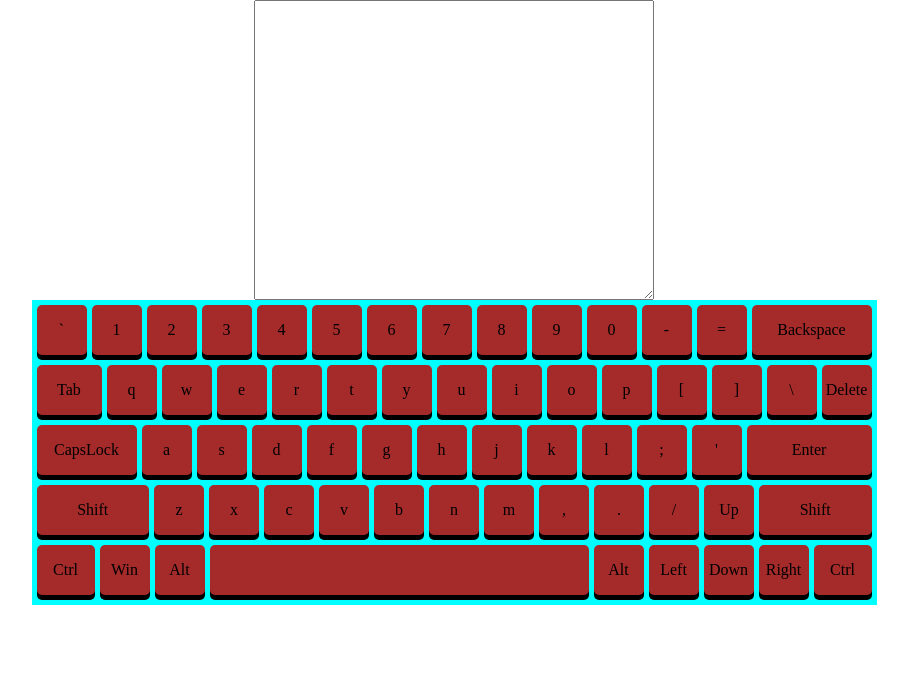
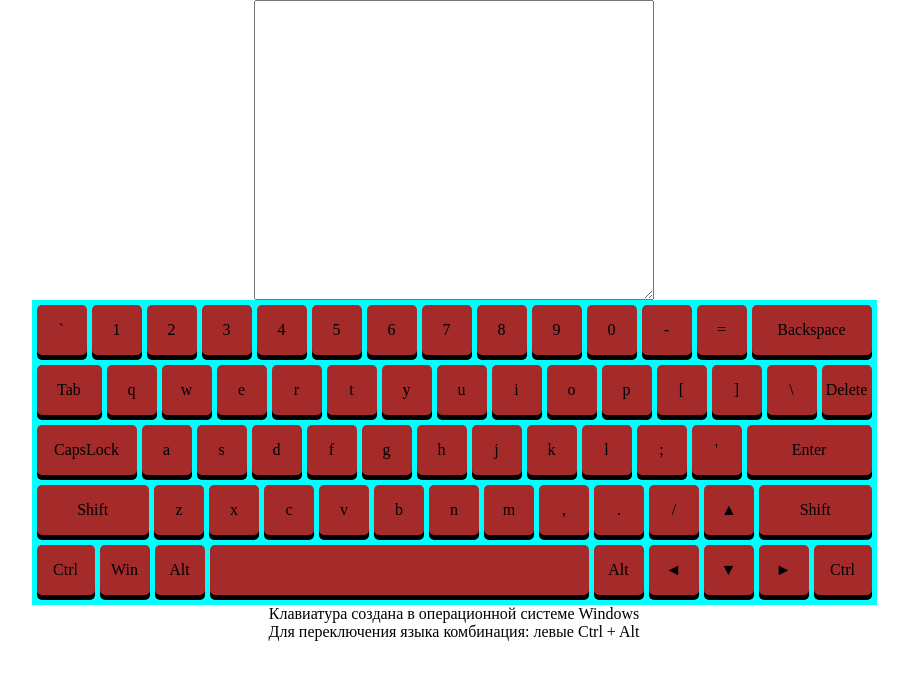
Before and after one commit to aimner/aimner.github.io, a plain HTML site: page keyboard/index.html in a window 1280 px wide. Both pictures are taken after a click on the element "Backspace". Shown: the whole page, without its empty margins (186-1094 px from the left). Drawn offline with Linux system fonts and the light colour scheme.

Commit message:
feat: create up, left, right, down button

```diff
--- a/keyboard/index.html
+++ b/keyboard/index.html
@@ -1,13 +1,19 @@
 <!DOCTYPE html>
 <html lang="en">
+
 <head>
     <meta charset="UTF-8">
     <meta http-equiv="X-UA-Compatible" content="IE=edge">
     <meta name="viewport" content="width=device-width, initial-scale=1.0">
     <link rel="stylesheet" href="./partials/style.css">
+    <link rel="preconnect" href="https://fonts.googleapis.com">
+    <link rel="preconnect" href="https://fonts.gstatic.com" crossorigin>
+    <link href="https://fonts.googleapis.com/css2?family=Raleway&display=swap" rel="stylesheet">
     <title>Document</title>
 </head>
+
 <body>
     <script src="./index.js"></script>
 </body>
+
 </html>
--- a/keyboard/index.js
+++ b/keyboard/index.js
@@ -2,6 +2,8 @@ const body = document.querySelector('body');
 const container = document.createElement('div');
 const textArea = document.createElement('textarea');
 const keyboard = document.createElement('div');
+const whatSistem = document.createElement('div');
+const howChangeLang  = document.createElement('div');
 const keyBoardcods = [['Backspace', 'Equal', 'Minus', 'Digit0', 'Digit9', 'Digit8', 'Digit7', 'Digit6', 'Digit5', 'Digit4', 'Digit3', 'Digit2', 'Digit1', 'Backquote'],
   ['Delete', 'Backslash', 'BracketRight', 'BracketLeft', 'KeyP', 'KeyO', 'KeyI', 'KeyU', 'KeyY', 'KeyT', 'KeyR', 'KeyE', 'KeyW', 'KeyQ', 'Tab'],
   ['Enter', 'Quote', 'Semicolon', 'KeyL', 'KeyK', 'KeyJ', 'KeyH', 'KeyG', 'KeyF', 'KeyD', 'KeyS', 'KeyA', 'CapsLock'],
@@ -11,25 +13,25 @@
 const keyboardRaws = [['Backspace', '=', '-', '0', '9', '8', '7', '6', '5', '4', '3', '2', '1', '`'],
   ['Delete', '\\', ']', '[', 'p', 'o', 'i', 'u', 'y', 't', 'r', 'e', 'w', 'q', 'Tab'],
   ['Enter', '\'', ';', 'l', 'k', 'j', 'h', 'g', 'f', 'd', 's', 'a', 'CapsLock'],
-  ['Shift', 'Up', '/', '.', ',', 'm', 'n', 'b', 'v', 'c', 'x', 'z', 'Shift'],
-  ['Ctrl', 'Right', 'Down', 'Left', 'Alt', ' ', 'Alt', 'Win', 'Ctrl']];
+  ['Shift', '▲', '/', '.', ',', 'm', 'n', 'b', 'v', 'c', 'x', 'z', 'Shift'],
+  ['Ctrl', '►', '▼', '◄', 'Alt', ' ', 'Alt', 'Win', 'Ctrl']];
 
 const keyboardRawsRu = [['Backspace', '=', '-', '0', '9', '8', '7', '6', '5', '4', '3', '2', '1', 'ё'],
   ['Delete', '\\', 'ъ', 'х', 'з', 'щ', 'ш', 'г', 'н', 'е', 'к', 'у', 'ц', 'й', 'Tab'],
   ['Enter', 'э', 'ж', 'д', 'л', 'о', 'р', 'п', 'а', 'в', 'ы', 'ф', 'CapsLock'],
-  ['Shift', 'Up', '.', 'ю', 'б', 'ь', 'т', 'и', 'м', 'с', 'ч', 'я', 'Shift'],
-  ['Ctrl', 'Right', 'Down', 'Left', 'Alt', ' ', 'Alt', 'Win', 'Ctrl']];
+  ['Shift', '▲', '.', 'ю', 'б', 'ь', 'т', 'и', 'м', 'с', 'ч', 'я', 'Shift'],
+  ['Ctrl', '►', '▼', '◄', 'Alt', ' ', 'Alt', 'Win', 'Ctrl']];
 
 const lettersShift = [['Backspace', '+', '_', ')', '(', '*', '&', '^', '%', '$', '#', '@', '!', '~'],
   ['Delete', '|', '{', '}', 'p', 'o', 'i', 'u', 'y', 't', 'r', 'e', 'w', 'q', 'Tab'],
   ['Enter', '\"', ':', 'l', 'k', 'j', 'h', 'g', 'f', 'd', 's', 'a', 'CapsLock'],
-  ['Shift', 'Up', '?', '>', '<', 'm', 'n', 'b', 'v', 'c', 'x', 'z', 'Shift'],
-  ['Ctrl', 'Right', 'Down', 'Left', 'Alt', ' ', 'Alt', 'Win', 'Ctrl']];
+  ['Shift', '▲', '?', '>', '<', 'm', 'n', 'b', 'v', 'c', 'x', 'z', 'Shift'],
+  ['Ctrl', '►', '▼', '◄', 'Alt', ' ', 'Alt', 'Win', 'Ctrl']];
 const lettersShiftRu = [['Backspace', '+', '_', ')', '(', '*', '?', ':', '%', ';', '№', '"', '!', 'Ё'],
   ['Delete', '/', 'ъ', 'х', 'з', 'щ', 'ш', 'г', 'н', 'е', 'к', 'у', 'ц', 'й', 'Tab'],
   ['Enter', 'э', 'ж', 'д', 'л', 'о', 'р', 'п', 'а', 'в', 'ы', 'ф', 'CapsLock'],
-  ['Shift', 'Up', ',', 'ю', 'б', 'ь', 'т', 'и', 'м', 'с', 'ч', 'я', 'Shift'],
-  ['Ctrl', 'Right', 'Down', 'Left', 'Alt', ' ', 'Alt', 'Win', 'Ctrl']];
+  ['Shift', '▲', ',', 'ю', 'б', 'ь', 'т', 'и', 'м', 'с', 'ч', 'я', 'Shift'],
+  ['Ctrl', '►', '▼', '◄', 'Alt', ' ', 'Alt', 'Win', 'Ctrl']];
 
 const buttonsArr = [];
 const letters = [];
@@ -44,6 +46,10 @@ class ButClass {
     container.prepend(textArea);
     keyboard.className = 'keyboard__container';
     container.append(keyboard);
+    whatSistem.innerHTML = "Клавиатура создана в операционной системе Windows"
+    container.append(whatSistem);
+    howChangeLang.innerHTML = "Для переключения языка комбинация: левыe Ctrl + Alt"
+    container.append(howChangeLang);
     this.createKeyboardRaw();
   }
 
@@ -80,13 +86,12 @@ class ButClass {
   changeButtonText() {
     for (let i = 0; i < keyboardRaws.length; i++) {
       for (let j = 0; j < keyboardRaws[i].length; j++) {
-        console.log(lang);
         lang ? buttonsArr[i][j].innerHTML = keyboardRawsRu[i][j] : buttonsArr[i][j].innerHTML = keyboardRaws[i][j];
       }
     }
   }
 
-  addClass(button, keyboardText) {
+  addClass(button) {
     switch (button.textContent) {
       case 'Backspace':
         button.classList.add('backspace');
@@ -127,6 +132,27 @@ letters.forEach((item) => {
 });
 
 
+for (const item of buttonsArr) {
+  item.forEach((elem) => {
+    elem.addEventListener('mousedown', () => {
+      if (elem.textContent !== 'CapsLock') {
+        elem.classList.add('active-button');
+      }
+    });
+  });
+}
+
+for (const item of buttonsArr) {
+  item.forEach((elem) => {
+    elem.addEventListener('mouseup', () => {
+      if (elem.textContent !== 'CapsLock') {
+        elem.classList.remove('active-button');
+      }
+    });
+  });
+}
+
+
 let langFlag = false;
 
 document.addEventListener('keydown', (event) => {
@@ -145,7 +171,7 @@ document.addEventListener('keydown', (event) => {
     for (item of key) {
       if (item.dataset.cod === event.code && event.key != 'CapsLock') {
         item.classList.add('active-button');
-        if (event.key.length === 1 && event.code != 'Space' && textOn) {
+        if (item.textContent.length === 1 && event.code != 'Space' && textOn) {
           textArea.value += item.textContent;
         }
       }
@@ -211,7 +237,6 @@ del.addEventListener('click', (event) => {
   delText();
 });
 
-
 backspace.addEventListener('click', (event) => {
   bacText();
 });
@@ -248,7 +273,15 @@ function increaseText() {
 }
 
 function increaseTextShift(event) {
-  if(lang){
+  if (lang) {
+    increaseTextShiftRu(event);
+  } else {
+    increaseTextShiftEn(event);
+  }
+}
+
+
+function increaseTextShiftRu(event) {
   for (let i = 0; i < keyboardRaws.length; i++) {
     for (let j = 0; j < keyboardRaws[i].length; j++) {
       buttonsArr[i][j].innerHTML === lettersShiftRu[i][j] ? console.log('lol') : buttonsArr[i][j].innerHTML = lettersShiftRu[i][j];
@@ -261,7 +294,9 @@ function increaseTextShift(event) {
       }
     }
   }
-  } else {
+}
+
+function increaseTextShiftEn(event) {
   for (let i = 0; i < keyboardRaws.length; i++) {
     for (let j = 0; j < keyboardRaws[i].length; j++) {
       buttonsArr[i][j].innerHTML === lettersShift[i][j] ? console.log('lol') : buttonsArr[i][j].innerHTML = lettersShift[i][j];
@@ -274,19 +309,6 @@ function increaseTextShift(event) {
       }
     }
   }
-  }
-  // for (let i = 0; i < keyboardRaws.length; i++) {
-  //   for (let j = 0; j < keyboardRaws[i].length; j++) {
-  //     buttonsArr[i][j].innerHTML === lettersShift[i][j] ? console.log('lol') : buttonsArr[i][j].innerHTML = lettersShift[i][j];
-  //     if ((event.type === 'mousedown' || event.type === 'keydown') && buttonsArr[i][j].innerHTML.length <= 1) {
-  //       buttonsArr[i][j].innerHTML = buttonsArr[i][j].innerHTML.toUpperCase();
-  //     }
-  //     if ((event.type === 'mouseup' || event.type === 'keyup') && buttonsArr[i][j].innerHTML.length <= 1) {
-  //       buttonsArr[i][j].innerHTML = buttonsArr[i][j].innerHTML.toLowerCase();
-  //       buttonsArr[i][j].innerHTML === keyboardRaws[i][j] ? console.log('lol') : buttonsArr[i][j].innerHTML = keyboardRaws[i][j];
-  //     }
-  //   }
-  // }
 }
 
 function bacText() {
```
Lines whose indentation alone changed are shown as unchanged.
